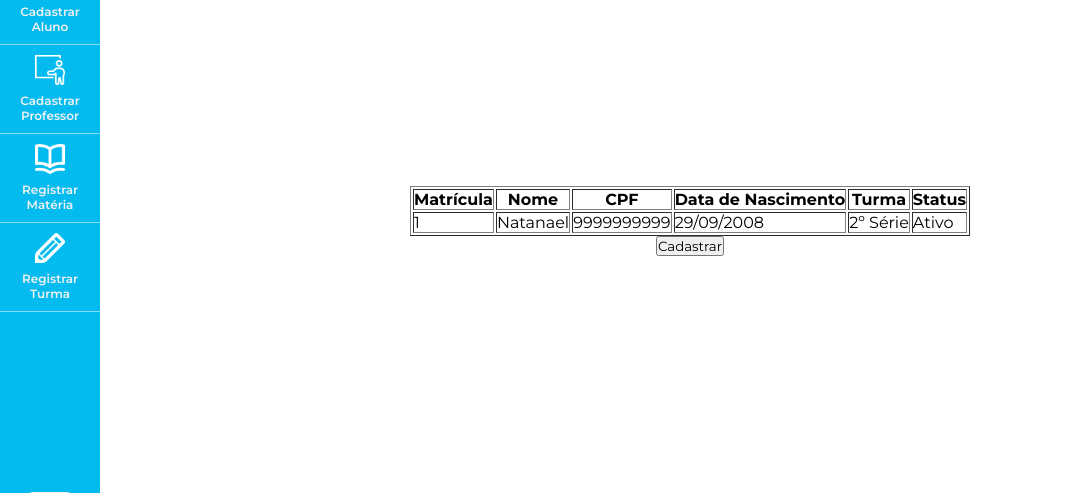
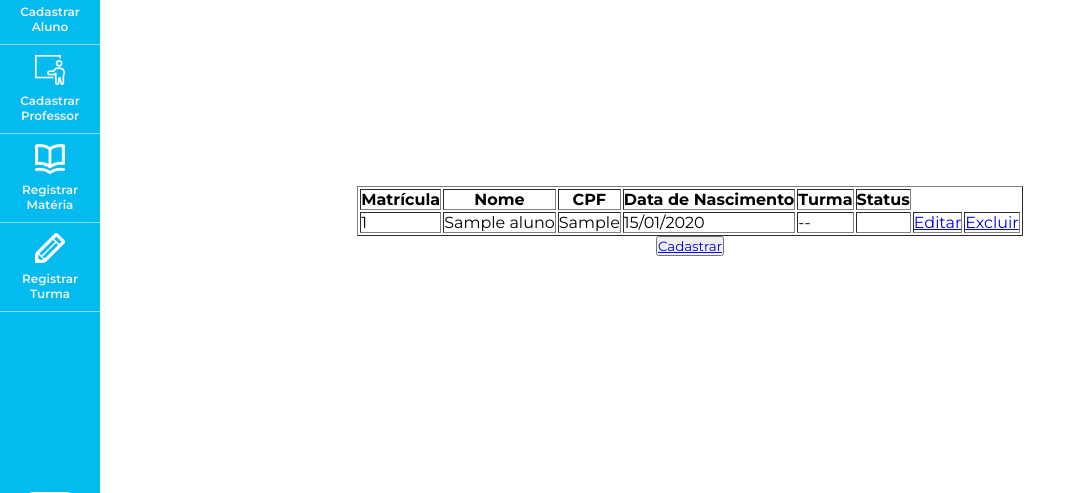
Before and after one commit to natanferreirah/acadlist, a PHP site: page /alunocrud.php in a window 1280 px wide. Shown: the part 179-672 px from the top of the page, without its empty margins (0-1086 px from the left). Run offline with PHP 8.4, Linux system fonts and the light colour scheme; the visitor is signed in with stand-in values (Sample User, id 1); tables that the repository leaves empty hold one stand-in row (values such as "Sample post"); data that the repository does not hold is empty.

Commit message:
Melhorias feitas
Foi adicionado o create, read e delete, edit ainda não foi feito

```diff
--- a/alunocrud.php
+++ b/alunocrud.php
@@ -8,10 +8,11 @@ require_once 'require/protect.php';
 <head>
     <meta charset="UTF-8">
     <meta name="viewport" content="width=device-width, initial-scale=1.0">
-    <link rel="shortcut icon" href="logoicone.ico" type="image/x-icon">
+    <link rel="shortcut icon" href="assets/img/logoicone.ico" type="image/x-icon">
     <link rel="stylesheet" href="assets/css/alunocrud.css">
     <title>Cadastro de Aluno - acadlist</title>
 </head>
+
 <body>
 
     <aside id="menu">
@@ -47,7 +48,7 @@ require_once 'require/protect.php';
         </nav>
     </aside>
     <main id="conteudo">
-        <table border="1px" solid >
+        <table border="1px" solid>
             <thead>
                 <tr>
                     <th>Matrícula</th>
@@ -59,19 +60,26 @@ require_once 'require/protect.php';
                 </tr>
             </thead>
             <tbody>
-                <tr>
-                    <td>1</td>
-                    <td>Natanael</td>
-                    <td>9999999999</td>
-                    <td>29/09/2008</td>
-                    <td>2º Série</td>
-                    <td>Ativo</td>
-                </tr>
-            <tbody>
-            </table>
-            <form action="formcadastroaluno.php" method="post">
-                <input type="submit" value="Cadastrar">
-            </form>
+                <?php
+                $stmt = $conexao->query("SELECT * FROM alunos");
+
+                while ($aluno = $stmt->fetch()) {
+                    echo "<tr>";
+                    echo "<td>{$aluno['id_aluno']}</td>";
+                    echo "<td>{$aluno['nome']}</td>";
+                    echo "<td>{$aluno['cpf']}</td>";
+                    echo "<td>" . date('d/m/Y', strtotime($aluno['data_nascimento'])) . "</td>";
+                    echo "<td>--</td>";
+                    echo "<td>{$aluno['status_aluno']}</td>";
+                    echo '<td><a href="formeditar.php">Editar</a></td>';
+                    echo '<td><a href="controller/excluiraluno.php?id=' . $aluno['id_aluno'] . '" onclick="return confirm(\'Tem certeza que deseja excluir este aluno?\')">Excluir</a></td>';
+                    echo "</tr>";
+                }
+                ?>
+            </tbody>
+        </table>
+        <button><a href="formcadastroaluno.php">Cadastrar</a></button>
     </main>
 </body>
+
 </html>
```
